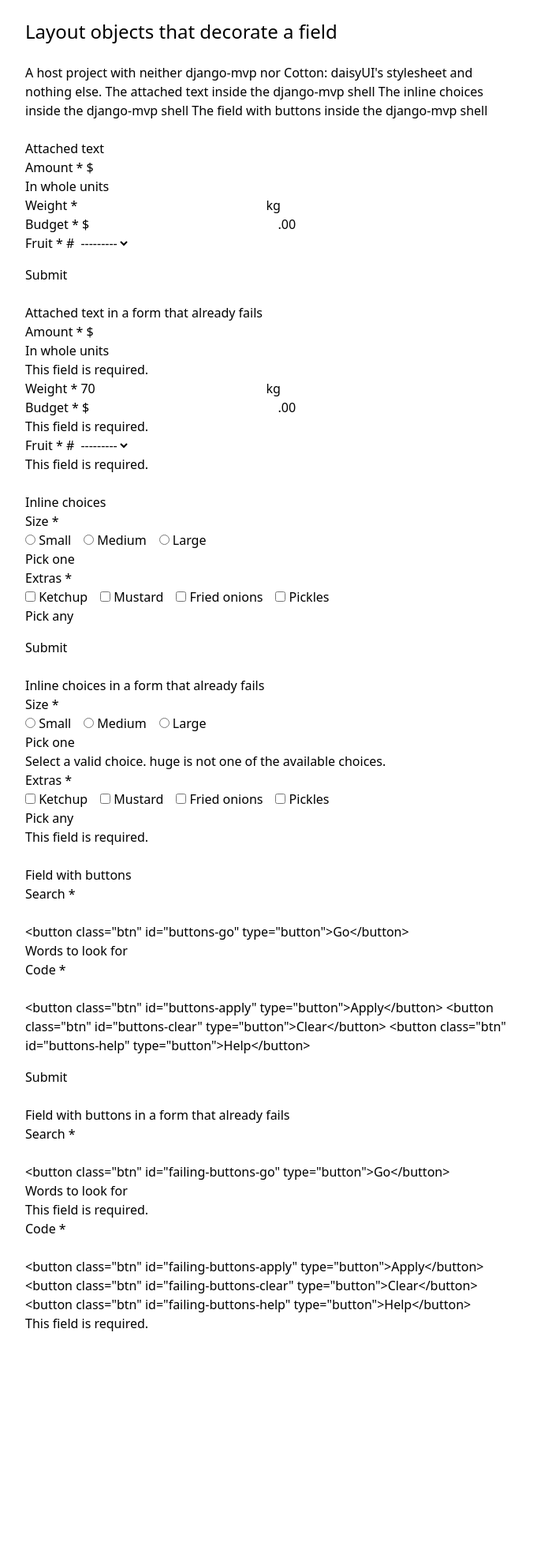
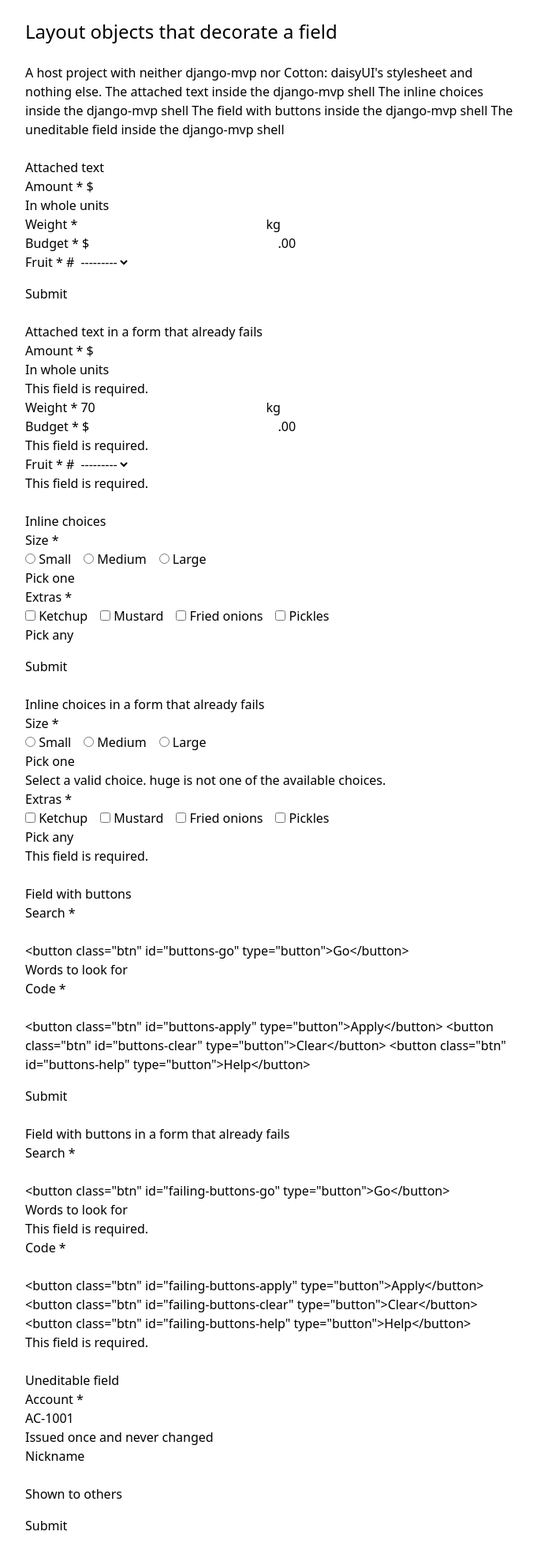
Before and after one commit to django-mvp/django-mvp-forms, a Django app: page /decorated-fields/standalone/ in a window 1280 px wide. Shown: the whole page at 79% size, without its empty margins (296-977 px from the left). Before the commit the page ends 1686 px from the top, so only its background shows below. Run offline with Django 4.2, Linux system fonts and the light colour scheme; some libraries are stand-ins or nearby versions.

Commit message:
T008: uneditable-field demo page and its form on the standalone page

```diff
--- a/demo/forms.py
+++ b/demo/forms.py
@@ -15,6 +15,7 @@ from crispy_forms.bootstrap import (
     StrictButton,
     Tab,
     TabHolder,
+    UneditableField,
 )
 from crispy_forms.helper import FormHelper
 from crispy_forms.layout import (
@@ -746,6 +747,40 @@ class FieldWithButtonsForm(forms.Form):
             self.helper.add_input(Submit(f"{prefix}-submit", _("Submit")))
 
 
+class UneditableFieldForm(forms.Form):
+    """A form with an uneditable field beside an editable one.
+
+    The account is declared disabled, so a submitted form keeps its initial value
+    and the browser leaving it out is no error. The nickname is optional, so a
+    bound form with nothing in it has no error to show. Its layout is built for
+    each instance, and the form's prefix is in the button name, so two forms on
+    one page repeat no id. The form must be given a prefix.
+    """
+
+    account = forms.CharField(
+        label=_("Account"),
+        initial="AC-1001",
+        disabled=True,
+        help_text=_("Issued once and never changed"),
+    )
+    nickname = forms.CharField(
+        label=_("Nickname"), required=False, help_text=_("Shown to others")
+    )
+
+    def __init__(self, *args, **kwargs):
+        """Build the layout, with the prefix in the button name.
+
+        Args:
+            *args: Passed to ``forms.Form``.
+            **kwargs: Passed to ``forms.Form``.
+        """
+        super().__init__(*args, **kwargs)
+        self.helper = FormHelper(self)
+        self.helper.attrs = {"novalidate": True}
+        self.helper.layout = Layout(UneditableField("account"), "nickname")
+        self.helper.add_input(Submit(f"{self.prefix}-submit", _("Submit")))
+
+
 ORDER_LINE_LIMIT = 10000
 ORDER_ITEMS = [
     ("", "---------"),
--- a/demo/menus.py
+++ b/demo/menus.py
@@ -66,6 +66,11 @@ AppMenu.extend(
             extra_context={"label": "Field with buttons", "icon": "field-with-buttons"},
         ),
         MenuItem(
+            name="uneditable-field",
+            view_name="uneditable-field",
+            extra_context={"label": "Uneditable field", "icon": "uneditable-field"},
+        ),
+        MenuItem(
             name="choices",
             view_name="choices",
             extra_context={"label": "Size, colour and variant", "icon": "choices"},
--- a/demo/settings.py
+++ b/demo/settings.py
@@ -129,6 +129,7 @@ EASY_ICONS = {
             "attached-text": "bi bi-currency-dollar",
             "inline-choices": "bi bi-ui-radios",
             "field-with-buttons": "bi bi-search",
+            "uneditable-field": "bi bi-lock",
             "choices": "bi bi-palette",
             "formset-stacked": "bi bi-card-list",
             "formset-table": "bi bi-table",
--- a/demo/templates/demo/decorated_fields_standalone.html
+++ b/demo/templates/demo/decorated_fields_standalone.html
@@ -16,6 +16,7 @@
         <a class="link" href="{% url 'attached-text' %}">The attached text inside the django-mvp shell</a>
         <a class="link" href="{% url 'inline-choices' %}">The inline choices inside the django-mvp shell</a>
         <a class="link" href="{% url 'field-with-buttons' %}">The field with buttons inside the django-mvp shell</a>
+        <a class="link" href="{% url 'uneditable-field' %}">The uneditable field inside the django-mvp shell</a>
       </p>
       <section class="card card-border bg-base-100">
         <div class="card-body">
@@ -53,6 +54,12 @@
           {% crispy failing_buttons_form %}
         </div>
       </section>
+      <section class="card card-border bg-base-100">
+        <div class="card-body">
+          <h2 class="card-title">Uneditable field</h2>
+          {% crispy uneditable_form %}
+        </div>
+      </section>
     </main>
   </body>
 </html>
--- a/demo/urls.py
+++ b/demo/urls.py
@@ -25,6 +25,7 @@ from demo.views import (
     TableFormsetView,
     TabsView,
     TextInputsView,
+    UneditableFieldView,
 )
 
 urlpatterns = [
@@ -61,6 +62,7 @@ urlpatterns = [
     path(
         "field-with-buttons/", FieldWithButtonsView.as_view(), name="field-with-buttons"
     ),
+    path("uneditable-field/", UneditableFieldView.as_view(), name="uneditable-field"),
     path(
         "decorated-fields/standalone/",
         DecoratedFieldsStandaloneView.as_view(),
--- a/demo/views.py
+++ b/demo/views.py
@@ -33,6 +33,7 @@ from demo.forms import (
     TabsForm,
     TextInputsForm,
     TextStatesForm,
+    UneditableFieldForm,
 )
 from mvp_forms.choices import FormChoices, Modifiers
 
@@ -591,8 +592,46 @@ class FieldWithButtonsView(FieldWithButtonsMixin, MVPTemplateView):
     breadcrumbs = [{"text": "Field with buttons"}]
 
 
+class UneditableFieldMixin:
+    """The form the uneditable-field page and the standalone page draw.
+
+    The form has a prefix of its own, so no id repeats on a page.
+    """
+
+    uneditable_prefix = "uneditable"
+
+    def get_context_data(self, **kwargs):
+        """Add the form to post."""
+        kwargs.setdefault(
+            "uneditable_form", UneditableFieldForm(prefix=self.uneditable_prefix)
+        )
+        return super().get_context_data(**kwargs)
+
+    def get(self, request, *args, **kwargs):
+        """Render the page with the form unbound."""
+        return self.render_to_response(self.get_context_data())
+
+    def post(self, request, *args, **kwargs):
+        """Render the page with the form bound to what was posted."""
+        form = UneditableFieldForm(request.POST, prefix=self.uneditable_prefix)
+        return self.render_to_response(self.get_context_data(uneditable_form=form))
+
+
+class UneditableFieldView(UneditableFieldMixin, MVPTemplateView):
+    """An uneditable field beside an editable one, inside the application shell."""
+
+    template_name = "demo/uneditable_field.html"
+    page_title = "Uneditable field"
+    page_subtitle = "A value shown and not changed, beside one that can be"
+    breadcrumbs = [{"text": "Uneditable field"}]
+
+
 class DecoratedFieldsStandaloneView(
-    FieldWithButtonsMixin, InlineChoicesMixin, AttachedTextMixin, TemplateView
+    UneditableFieldMixin,
+    FieldWithButtonsMixin,
+    InlineChoicesMixin,
+    AttachedTextMixin,
+    TemplateView,
 ):
     """The decorated-field forms for a host project without django-mvp or Cotton.
 
@@ -604,6 +643,8 @@ class DecoratedFieldsStandaloneView(
 
     def post(self, request, *args, **kwargs):
         """Bind the form whose submit button was pressed and no other."""
+        if f"{self.uneditable_prefix}-submit" in request.POST:
+            return UneditableFieldMixin.post(self, request, *args, **kwargs)
         if f"{self.buttons_prefix}-submit" in request.POST:
             return FieldWithButtonsMixin.post(self, request, *args, **kwargs)
         if f"{self.inline_prefix}-submit" in request.POST:
```
Also changed, not shown: demo/templates/demo/uneditable_field.html (added, +15 -0 lines), tests/test_demo.py (+109 -0 lines), CHANGELOG.md, README.md.
